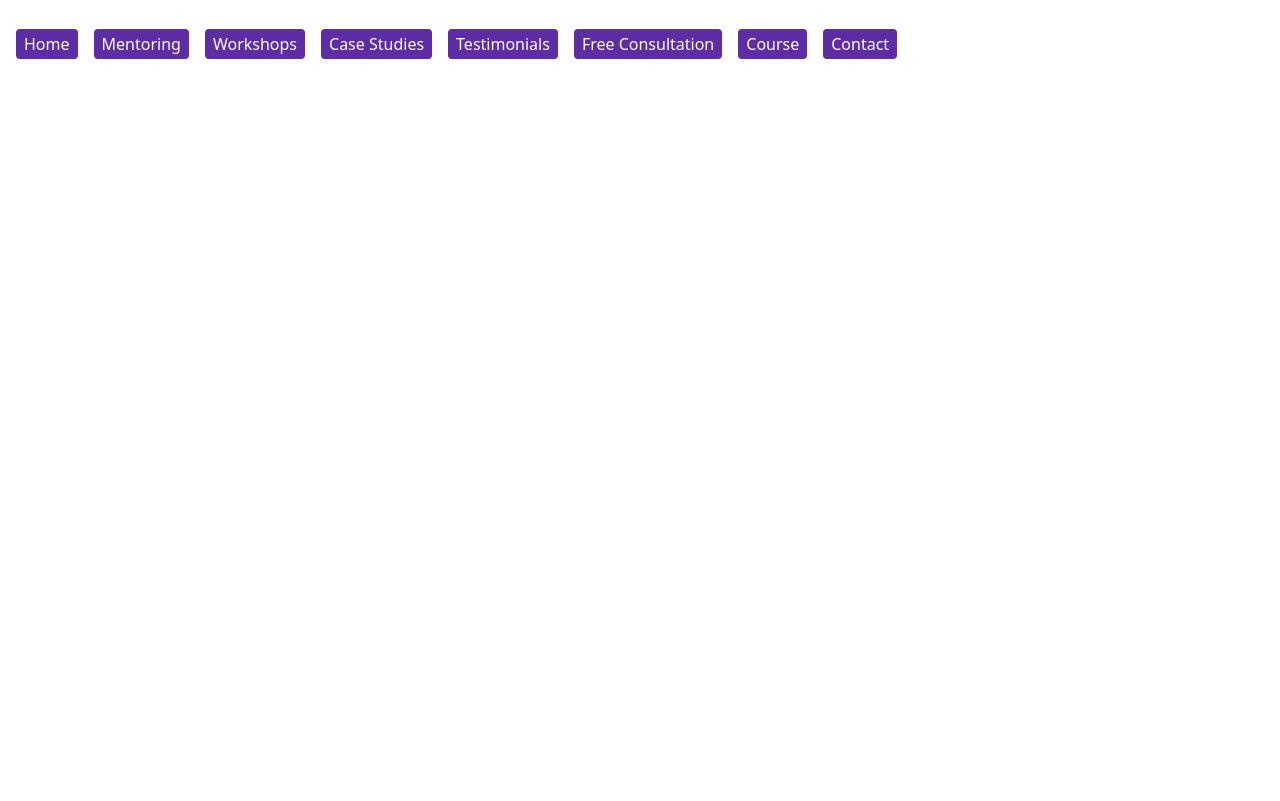
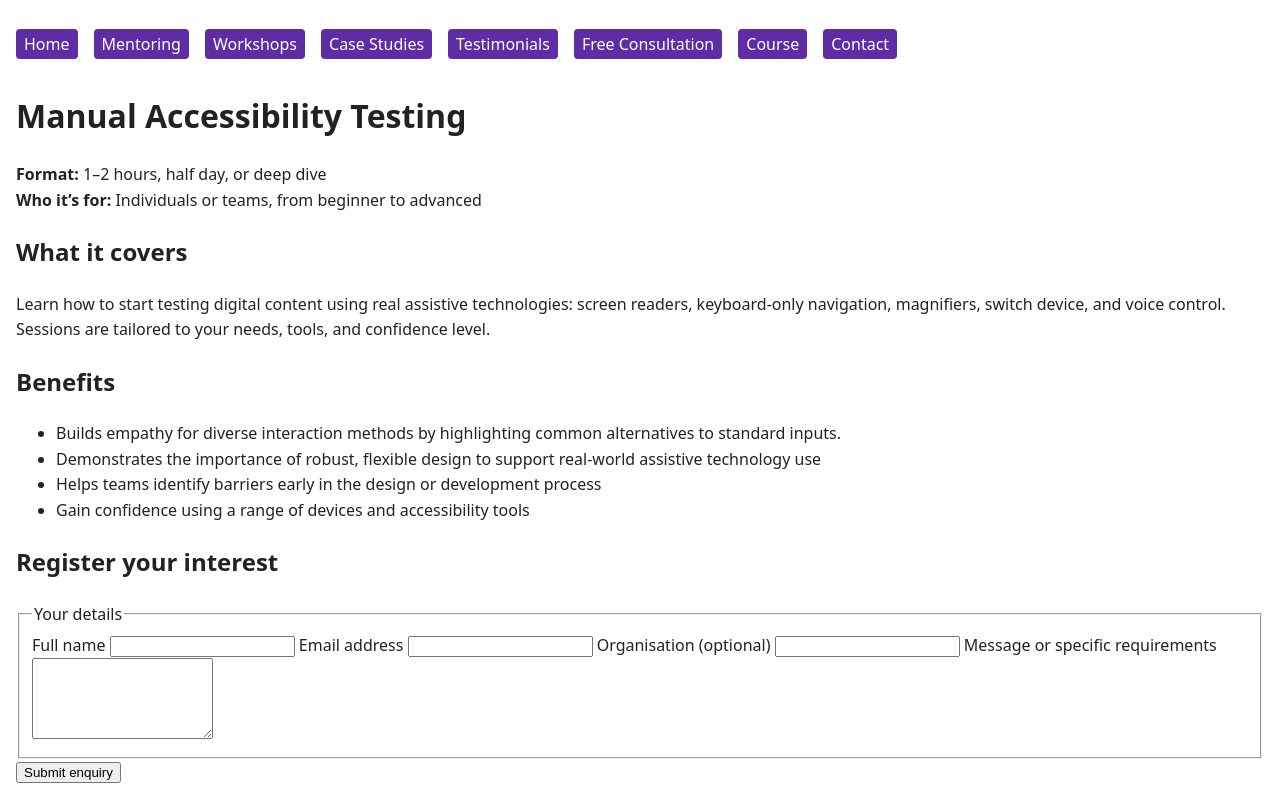
Before and after one commit to SourceAccessibility/source-accessibility-site, a website: page workshops/manual-accessibility-testing.html in a window 1280 px wide. Drawn offline with Linux system fonts and the light colour scheme.

Commit message:
updated manual acessibility testing.commented out contact form confirmation.naughty beahviour

```diff
--- a/partials/contact-form.html
+++ b/partials/contact-form.html
@@ -20,13 +20,13 @@
 </form>
 
 <!-- Accessible thank-you modal -->
-<div id="thankYouModal" class="modal" role="dialog" aria-labelledby="thankYouTitle" aria-modal="true" hidden>
+<!-- <div id="thankYouModal" class="modal" role="dialog" aria-labelledby="thankYouTitle" aria-modal="true" hidden>
   <div class="modal-content">
     <h2 id="thankYouTitle">Thank you for your enquiry!</h2>
     <p>We'll be in touch shortly.</p>
     <button id="closeModal">Close and return</button>
   </div>
-</div>
+</div> -->
 
 <script>
   const form = document.getElementById('contactForm');
--- a/workshops/manual-accessibility-testing.html
+++ b/workshops/manual-accessibility-testing.html
@@ -3,23 +3,61 @@
 <head>
   <meta charset="UTF-8" />
   <meta name="viewport" content="width=device-width, initial-scale=1.0" />
-  <meta name="description" content="Accessibility training and workshops by Source Accessibility" />
-  <title>Training | Source Accessibility</title>
-<link rel="stylesheet" href="/styles.css" />
+  <meta name="description" content="Manual Accessibility Testing workshop from Source Accessibility" />
+  <title>Manual Accessibility Testing | Source Accessibility</title>
+  <link rel="stylesheet" href="/styles.css" />
 </head>
+
 <body>
   <header>
     <a class="skip-link" href="#main">Skip to main content</a>
     <div id="nav-placeholder"></div>
     <script>
-         fetch('/partials/nav.html')
+      fetch('/partials/nav.html')
         .then(res => res.text())
         .then(html => document.getElementById('nav-placeholder').innerHTML = html);
     </script>
     <noscript>
       <p class="no-js-warning">
         JavaScript is disabled. Navigation may not display correctly.
-        <a href="sitemap.html">View our site map</a>.
+        <a href="/sitemap.html">View our site map</a>.
       </p>
     </noscript>
   </header>
+
+  <main id="main-content">
+    <h1>Manual Accessibility Testing</h1>
+    <p><strong>Format:</strong> 1–2 hours, half day, or deep dive<br>
+    <strong>Who it’s for:</strong> Individuals or teams, from beginner to advanced</p>
+
+    <h2>What it covers</h2>
+    <p>
+      Learn how to start testing digital content using real assistive technologies: screen readers,
+      keyboard-only navigation, magnifiers, switch device, and voice control. Sessions are tailored to
+      your needs, tools, and confidence level.
+    </p>
+
+    <h2>Benefits</h2>
+    <ul>
+      <li>Builds empathy for diverse interaction methods by highlighting common alternatives to standard inputs.</li>
+      <li>Demonstrates the importance of robust, flexible design to support real-world assistive technology use</li>
+      <li>Helps teams identify barriers early in the design or development process</li>
+      <li>Gain confidence using a range of devices and accessibility tools</li>
+    </ul>
+
+    <h2>Register your interest</h2>
+    <div id="contact-form-placeholder"></div>
+    <script>
+      fetch('/partials/contact-form.html')
+        .then(res => res.text())
+        .then(html => document.getElementById('contact-form-placeholder').innerHTML = html);
+    </script>
+    <noscript>
+      <p class="no-js-warning">
+        JavaScript is disabled. Contact form may not display correctly.
+        <a href="/contact.html">Go to contact page</a>.
+      </p>
+    </noscript>
+  </main>
+</body>
+</html>
```
Also changed, not shown: workshops/index.html (+2 -2 lines).
